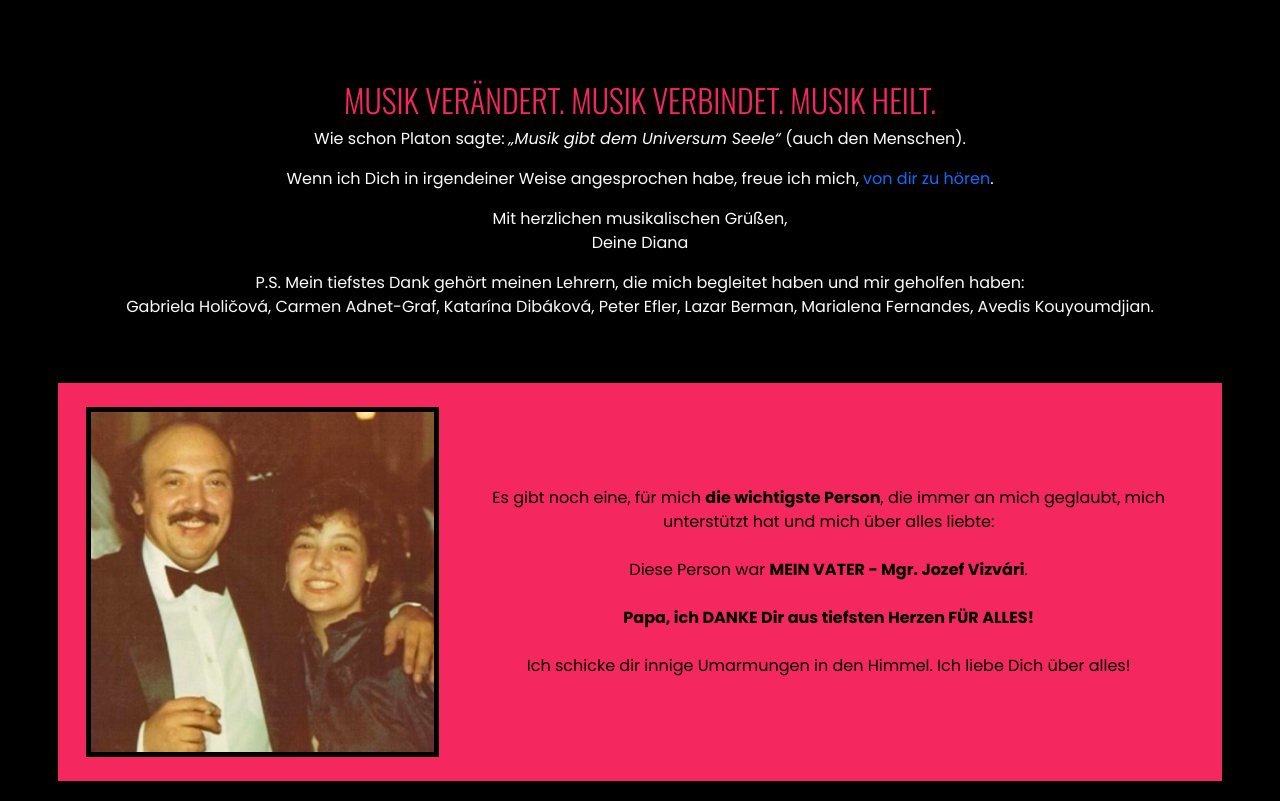
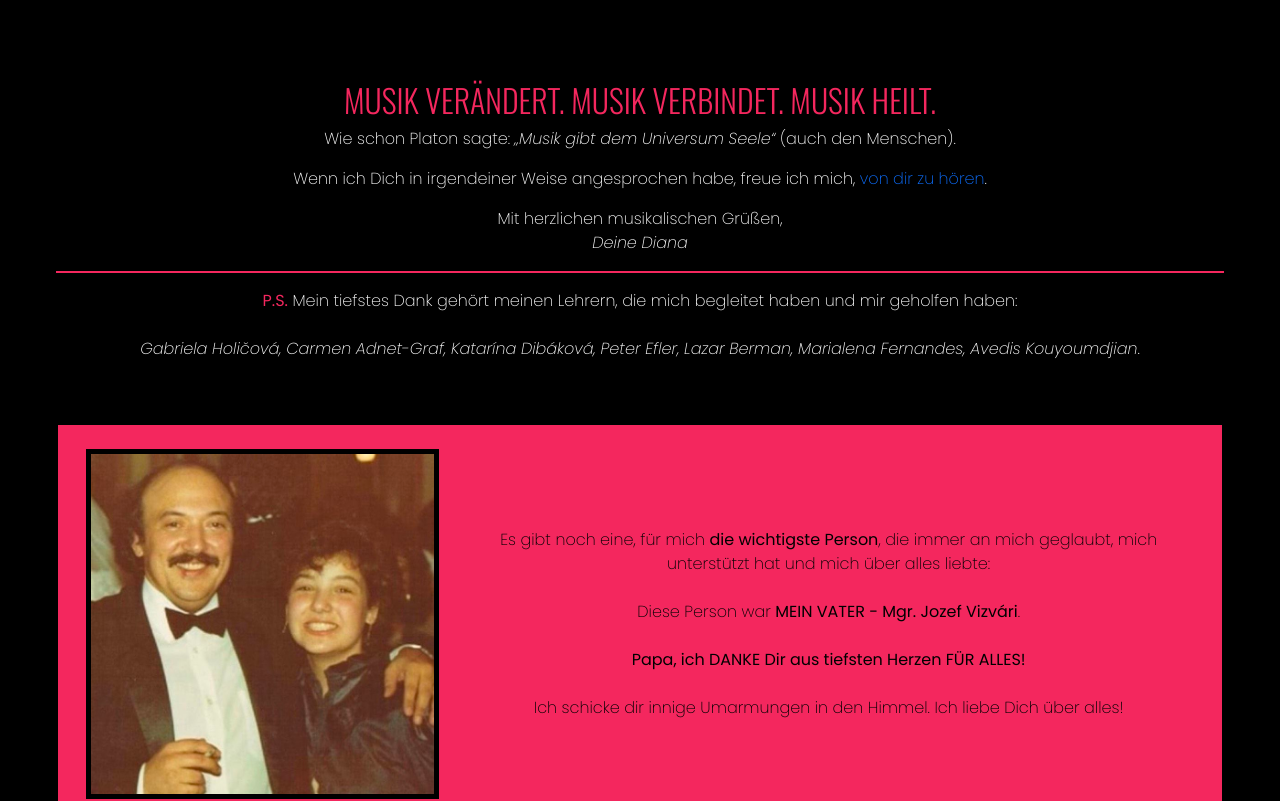
Before and after one commit to iliana-marquez/diana-angular-app, an Angular app: page /about in a window 1280 px wide. Shown: the part 3440-4241 px from the top of the page. Built offline with nearby package versions, Linux system fonts and the light colour scheme.

Commit message:
Add font weight property 200 to general styles for better text layout overall

```diff
--- a/src/app/about/about.component.html
+++ b/src/app/about/about.component.html
@@ -90,20 +90,20 @@
     </section>
 
 
-    <!-- Culture Management -->
+    <!-- Personal Message -->
     <section id="about-relevant-info" class="container-fluid">
       <div class="row text-center p-2 py-3 py-xl-5">
         <div class="col-12 p-1 p-md-3 px-3 p-xl-5">
           <h2 class="block-title hl-secondary-color-title">Musik verändert. Musik verbindet. Musik heilt.</h2>
-          <p class="">Wie schon Platon sagte: <i>„Musik gibt dem Universum Seele“</i> (auch den Menschen).
+          <p>Wie schon Platon sagte: <i>„Musik gibt dem Universum Seele“</i> (auch den Menschen).
           </p>
-          <p class="">Wenn ich Dich in irgendeiner Weise angesprochen habe, freue ich mich, <a href="contact.html">von dir zu hören</a>.
+          <p>Wenn ich Dich in irgendeiner Weise angesprochen habe, freue ich mich, <a href="contact.html">von dir zu hören</a>.
           </p>
-          <p class="">Mit herzlichen musikalischen Grüßen,<br>
-            Deine Diana
+          <p>Mit herzlichen musikalischen Grüßen,<br>
+            <i>Deine Diana</i>
           </p>
-          <p class="">P.S. Mein tiefstes Dank gehört meinen Lehrern, die mich begleitet haben und mir geholfen haben: <br>
-            Gabriela Holičová, Carmen Adnet-Graf, Katarína Dibáková, Peter Efler, Lazar Berman, Marialena Fernandes, Avedis Kouyoumdjian.</p>
+          <p class="ps"><span class="ps-color"><b>P.S.</b></span> Mein tiefstes Dank gehört meinen Lehrern, die mich begleitet haben und mir geholfen haben: <br><br>
+          <i>Gabriela Holičová, Carmen Adnet-Graf, Katarína Dibáková, Peter Efler, Lazar Berman, Marialena Fernandes, Avedis Kouyoumdjian</i>.</p>
         </div>
 
         <div class="row gap-0 father-section m-0 p-1 p-md-2 p-xl-3">
--- a/src/styles.css
+++ b/src/styles.css
@@ -26,6 +26,7 @@
     margin: 0;
     box-sizing: border-box;
     font-family: var(--tertiary-font);
+    font-weight: 200;
 }
 
 a {
@@ -380,6 +381,15 @@ p {
     min-height: 500px;
 }
 
+.ps {
+    border-top: solid 2px var(--highlight-secondary-color);
+    padding-top: 1rem;
+}
+
+.ps-color {
+    color: var(--highlight-secondary-color);
+}
+
 #carreer-foto-8 {
     background: url('assets/images/dianas-vater.jpg') no-repeat top center / cover;
     border: solid 5px var(--primary-color);
```
